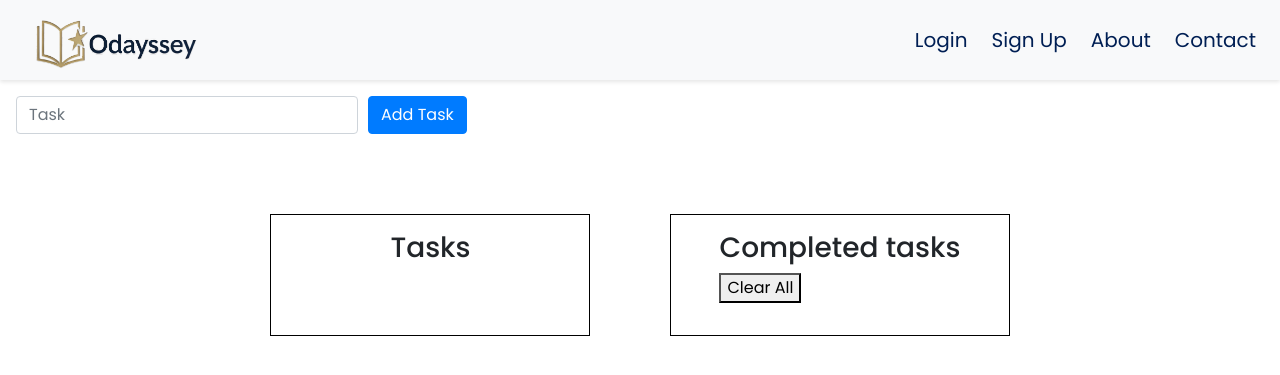
After one commit to Vikram-04/Odayssey, a Flask app: template templates/todo.html in a window 1280 px wide. The commit adds this page. Shown: the top 375 px of the page. Run offline with Flask 3, Linux system fonts and the light colour scheme; the template is opened without the code that fills it, so the values that code supplies are empty; some web fonts are replaced.

Commit message:
Implemented functionality of todo page

```diff
--- a/app.py
+++ b/app.py
@@ -29,6 +29,7 @@ class User(db.Model):
     username = db.Column(db.String(80), unique=True, nullable=False)
     hash = db.Column(db.String(120), nullable=False)
     habits = db.relationship('Habit', backref='users', lazy=True)
+    tasks = db.relationship('Task', backref='users', lazy=True)
 
 
 class Habit(db.Model):
@@ -50,6 +51,15 @@ class Habit_log(db.Model):
     status = db.Column(db.Boolean, default=False, nullable=False)
     def __repr__(self):
         return f'{self.date, self.done}'
+
+class Task(db.Model):
+    __tablename__ = "tasks"
+    id = db.Column(db.Integer, primary_key = True)
+    user_id = db.Column(db.Integer, db.ForeignKey('users.id'), nullable = False)
+    task = db.Column(db.String(100), nullable=False)
+    done = db.Column(db.Boolean, default=False, nullable=False)
+    def __repr__(self):
+        return f'{self.task}'
 
 with app.app_context():
     db.create_all()
@@ -107,7 +117,7 @@ def home():
     return render_template("habits.html",
                            habits=habits_past,
                            days_in_month=days_in_month,
-                           logs_dict=logs_dict,
+                              logs_dict=logs_dict,
                            month_name = calendar.month_name[today.month],
                            date=today,
                            today=today.day,dates=dates)
@@ -141,6 +151,45 @@ def delete_habit():
     habit.deleted_on = date
     db.session.commit()
     return jsonify({"success": True})
+
+@app.route("/todo", methods=["GET", "POST"])
+@login_required
+def todo():
+    user_id  = User.query.filter_by(username=session["username"]).first().id
+    if request.method == "POST":
+        task = request.form.get("task")
+        new_task = Task(user_id=user_id, task=task)
+        db.session.add(new_task)
+        db.session.commit()
+        return redirect("/todo")
+    tasks = Task.query.filter_by(user_id=user_id).all()
+    return render_template("todo.html",tasks=tasks)
+
+@app.route("/mark_done", methods=["POST"])
+def mark_done():
+    data = request.get_json()
+    task_id = int(data["task_id"])
+    task = Task.query.filter_by(id=task_id).first()
+    task.done = not task.done
+    db.session.commit()
+    return jsonify({"done": task.done})
+
+@app.route("/remove_task", methods=["POST"])
+def remove_task():
+    data = request.get_json()
+    task_id = int(data["task_id"])
+    task = Task.query.filter_by(id=task_id).first()
+    db.session.delete(task)
+    db.session.commit()
+    return jsonify({"success": True})
+
+@app.route("/clear_all_tasks", methods=["POST"])
+def clear_all_tasks():
+    user_id  = User.query.filter_by(username=session["username"]).first().id
+    Task.query.filter_by(user_id=user_id, done=True).delete()
+    db.session.commit()
+    return jsonify({"success": True})
+
 
 @app.route("/login", methods=["GET", "POST"])
 def login():
--- a/static/styles.css
+++ b/static/styles.css
@@ -378,3 +378,25 @@ label {
   display: flex;
   gap: 10px;
 }
+
+/* Todo list */
+#todo-container {
+  margin-top: 3rem;
+  display: flex;
+  flex-direction: row;
+  justify-content: center;
+  gap: 5rem;
+}
+.list-container {
+  min-width: 25%;
+  padding-block: 1rem;
+  padding-inline: 3rem;
+  border: solid black 1px;
+}
+.todo-task {
+  cursor: pointer;
+}
+.task-done {
+  cursor: pointer;
+  text-decoration: line-through;
+}
--- a/templates/layout.html
+++ b/templates/layout.html
@@ -31,8 +31,8 @@
       </ul>
       {% else %}
       <ul class="nav-links">
-        <li><a href="/">Routine</a></li>
-        <li><a href="/">Tasks</a></li>
+        <li><a href="/home">Routine</a></li>
+        <li><a href="/todo">Todo</a></li>
         <li><a href="/">Journal</a></li>
         <li><a href="/logout">Logout</a></li>
       </ul>
--- /dev/null
+++ b/templates/todo.html
@@ -0,0 +1,93 @@
+{% extends "layout.html" %} {% block title %}Todo{% endblock %} {% block body %}
+<form action="/todo" method="post" class="habit-form p-3">
+  <div class="form-group">
+    <input
+      class="form-control"
+      type="text"
+      placeholder="Task"
+      autocomplete="off"
+      name="task"
+      required
+    />
+  </div>
+
+  <div class="form-group">
+    <button class="btn btn-primary">Add Task</button>
+  </div>
+</form>
+<div id="todo-container">
+  <div class="list-container">
+    <h3 style="text-align: center">Tasks</h3>
+    <ol>
+      {% for row in tasks %} {% if row.done == False %}
+      <li class="todo-task" data-task-id="{{ row.id }}">{{ row.task }}</li>
+      {% endif %} {% endfor %}
+    </ol>
+  </div>
+  <div class="list-container">
+    <h3 style="text-align: center">Completed tasks</h3>
+    <button id="clear-all-btn">Clear All</button>
+    <ol id="completed-list">
+      {% for row in tasks %} {% if row.done == True %}
+      <li class="task-done" data-task-id="{{ row.id }}">{{ row.task }}</li>
+      {% endif %} {% endfor %}
+    </ol>
+  </div>
+</div>
+<script>
+  let completed_list = document.querySelector("#completed-list");
+  document.querySelectorAll(".todo-task").forEach((task) => {
+    task.addEventListener("click", () => {
+      const taskId = task.dataset.taskId;
+      fetch("/mark_done", {
+        method: "POST",
+        headers: { "Content-Type": "application/json" },
+        body: JSON.stringify({ task_id: taskId }),
+      })
+        .then((res) => res.json())
+        .then((data) => {
+          task.classList.remove("todo-task");
+          task.classList.add("task-done");
+          let newTask = task.cloneNode(true);
+          newTask.addEventListener("click", () => {
+            fetch("/remove_task", {
+              method: "POST",
+              headers: { "Content-Type": "application/json" },
+              body: JSON.stringify({ task_id: taskId }),
+            })
+              .then((res) => res.json())
+              .then((data) => {
+                newTask.remove();
+              });
+          });
+          completed_list.appendChild(newTask);
+          task.remove();
+        });
+    });
+  });
+  document.querySelectorAll(".task-done").forEach((task) => {
+    task.addEventListener("click", () => {
+      const taskId = task.dataset.taskId;
+      fetch("/remove_task", {
+        method: "POST",
+        headers: { "Content-Type": "application/json" },
+        body: JSON.stringify({ task_id: taskId }),
+      })
+        .then((res) => res.json())
+        .then((data) => {
+          task.remove();
+        });
+    });
+  });
+  document.querySelector("#clear-all-btn").addEventListener("click", () => {
+    fetch("/clear_all_tasks", {
+      method: "POST",
+      headers: { "Content-Type": "application/json" },
+    })
+      .then((res) => res.json())
+      .then((data) => {
+        document.querySelector("#completed-list").innerHTML = "";
+      });
+  });
+</script>
+{% endblock %}
```
